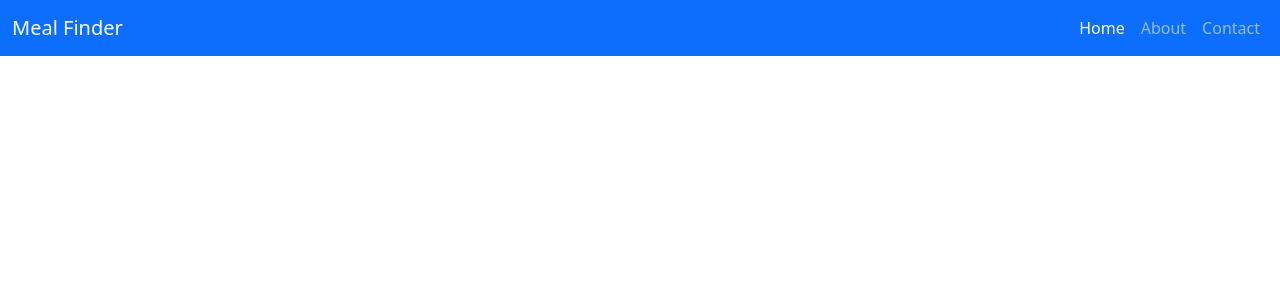
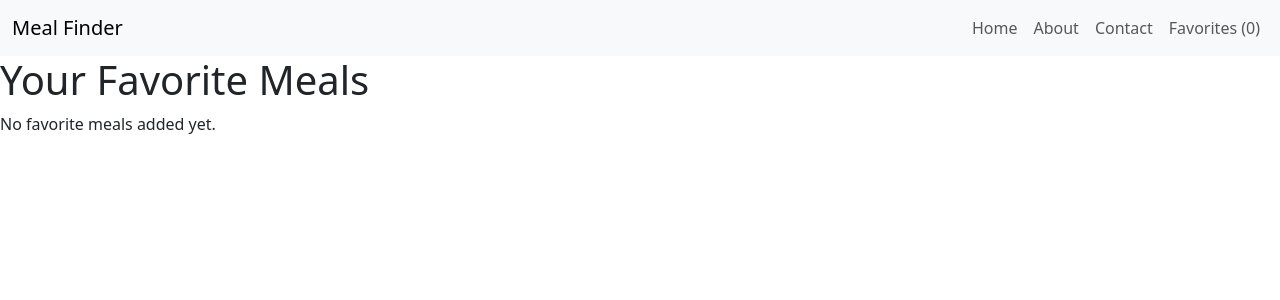
Before and after one commit to Gulayozov/final, a React (Create React App) app: page /favorites in a window 1280 px wide. Shown: the top 300 px of the page. Built offline with nearby package versions, Linux system fonts and the light colour scheme.

Commit message:
added interactivity#4 (Favorites category)

```diff
--- a/src/App.js
+++ b/src/App.js
@@ -5,6 +5,7 @@ import Home from './pages/Home';
 import MealDetails from './pages/MealDetails';
 import About from './pages/About';
 import Contact from './pages/Contact';
+import Favorites from './pages/Favorites';
 
 const App = () => {
     return (
@@ -15,6 +16,7 @@ const App = () => {
                 <Route path="/meal/:id" element={<MealDetails />} />
                 <Route path="/about" element={<About />} />
                 <Route path="/contact" element={<Contact />} />
+                <Route path="/favorites" element={<Favorites />} />
             </Routes>
         </Router>
     );
--- a/src/components/Navbar.js
+++ b/src/components/Navbar.js
@@ -1,9 +1,12 @@
 import React from 'react';
 import { Link } from 'react-router-dom';
+import { useFavorites } from '../context/FavoritesContext';
 
 const Navbar = () => {
+    const { favorites } = useFavorites();
+
     return (
-        <nav className="navbar navbar-expand-lg navbar-dark bg-primary">
+        <nav className="navbar navbar-expand-lg navbar-light bg-light">
             <div className="container-fluid">
                 <Link className="navbar-brand" to="/">Meal Finder</Link>
                 <button className="navbar-toggler" type="button" data-bs-toggle="collapse" data-bs-target="#navbarNav" aria-controls="navbarNav" aria-expanded="false" aria-label="Toggle navigation">
@@ -12,13 +15,18 @@ const Navbar = () => {
                 <div className="collapse navbar-collapse" id="navbarNav">
                     <ul className="navbar-nav ms-auto">
                         <li className="nav-item">
-                            <Link className="nav-link active" to="/">Home</Link>
+                            <Link className="nav-link" to="/">Home</Link>
                         </li>
                         <li className="nav-item">
                             <Link className="nav-link" to="/about">About</Link>
                         </li>
                         <li className="nav-item">
                             <Link className="nav-link" to="/contact">Contact</Link>
+                        </li>
+                        <li className="nav-item">
+                            <Link className="nav-link" to="/favorites">
+                                Favorites ({favorites.length})
+                            </Link>
                         </li>
                     </ul>
                 </div>
--- /dev/null
+++ b/src/context/FavoritesContext.js
@@ -0,0 +1,27 @@
+import React, { createContext, useState, useContext } from 'react';
+
+const FavoritesContext = createContext();
+
+export const FavoritesProvider = ({ children }) => {
+    const [favorites, setFavorites] = useState([]);
+
+    const addToFavorites = (meal) => {
+        if (!favorites.some((fav) => fav.idMeal === meal.idMeal)) {
+            setFavorites((prevFavorites) => [...prevFavorites, meal]);
+        }
+    };
+
+    const removeFromFavorites = (mealId) => {
+        setFavorites(favorites.filter((meal) => meal.idMeal !== mealId));
+    };
+
+    return (
+        <FavoritesContext.Provider value={{ favorites, addToFavorites, removeFromFavorites }}>
+            {children}
+        </FavoritesContext.Provider>
+    );
+};
+
+export const useFavorites = () => {
+    return useContext(FavoritesContext);
+};
--- a/src/index.js
+++ b/src/index.js
@@ -4,16 +4,15 @@ import './index.css';
 import App from './App';
 import reportWebVitals from './reportWebVitals';
 import 'bootstrap/dist/css/bootstrap.min.css';
-
+import { FavoritesProvider } from './context/FavoritesContext';
 
 const root = ReactDOM.createRoot(document.getElementById('root'));
 root.render(
-  <React.StrictMode>
-    <App />
-  </React.StrictMode>
+    <React.StrictMode>
+        <FavoritesProvider>
+            <App />
+        </FavoritesProvider>
+    </React.StrictMode>
 );
 
-// If you want to start measuring performance in your app, pass a function
-// to log results (for example: reportWebVitals(console.log))
-// or send to an analytics endpoint. Learn more: https://bit.ly/CRA-vitals
 reportWebVitals();
--- /dev/null
+++ b/src/pages/Favorites.js
@@ -0,0 +1,33 @@
+import React from 'react';
+import { useFavorites } from '../context/FavoritesContext';
+import { Link } from 'react-router-dom';
+
+const Favorites = () => {
+    const { favorites, removeFromFavorites } = useFavorites();
+
+    return (
+        <div className="favorites">
+            <h1>Your Favorite Meals</h1>
+            {favorites.length > 0 ? (
+                <div className="meal-list">
+                    {favorites.map((meal) => (
+                        <div key={meal.idMeal} className="meal-card">
+                            <img src={meal.strMealThumb} alt={meal.strMeal} />
+                            <h3>{meal.strMeal}</h3>
+                            <button className="btn btn-danger" onClick={() => removeFromFavorites(meal.idMeal)}>
+                                Remove from Favorites
+                            </button>
+                            <Link to={`/meal/${meal.idMeal}`} className="btn btn-primary">
+                                View Details
+                            </Link>
+                        </div>
+                    ))}
+                </div>
+            ) : (
+                <p>No favorite meals added yet.</p>
+            )}
+        </div>
+    );
+};
+
+export default Favorites;
--- a/src/pages/Home.js
+++ b/src/pages/Home.js
@@ -6,19 +6,16 @@ const Home = () => {
     const [searchTerm, setSearchTerm] = useState('');
     const [category, setCategory] = useState('');
 
-    // Fetch meals based on category or random
     useEffect(() => {
         const fetchMeals = async () => {
             let url = '';
 
-            // If category is selected, fetch meals by category
             if (category && category !== 'Random') {
                 url = `https://www.themealdb.com/api/json/v1/1/filter.php?c=${category}`;
             }
-            // If "Random" is selected, fetch multiple random meals
             else if (category === 'Random') {
                 const randomMeals = [];
-                for (let i = 0; i < 5; i++) { // Change 5 to the number of random meals you want
+                for (let i = 0; i < 9; i++) {
                     const res = await fetch('https://www.themealdb.com/api/json/v1/1/random.php');
                     const data = await res.json();
                     if (data.meals) {
@@ -28,7 +25,6 @@ const Home = () => {
                 setMeals(randomMeals);
                 return;
             }
-            // Default: fetch all meals (if no category is selected)
             else {
                 url = 'https://www.themealdb.com/api/json/v1/1/search.php?s=';
             }
--- a/src/pages/MealDetails.js
+++ b/src/pages/MealDetails.js
@@ -1,43 +1,51 @@
-// src/pages/MealDetails.js
 import React, { useState, useEffect } from 'react';
-import { useParams } from 'react-router-dom';
+import { useParams, useNavigate } from 'react-router-dom';
+import { useFavorites } from '../context/FavoritesContext';
 
 const MealDetails = () => {
     const { id } = useParams();
     const [meal, setMeal] = useState(null);
+    const { favorites, addToFavorites, removeFromFavorites } = useFavorites();
+    const navigate = useNavigate();
 
     useEffect(() => {
-        const fetchMealDetails = async () => {
-            const res = await fetch(`https://www.themealdb.com/api/json/v1/1/lookup.php?i=${id}`);
-            const data = await res.json();
+        const fetchMeal = async () => {
+            const response = await fetch(`https://www.themealdb.com/api/json/v1/1/lookup.php?i=${id}`);
+            const data = await response.json();
             setMeal(data.meals[0]);
         };
-        fetchMealDetails();
+
+        fetchMeal();
     }, [id]);
 
-    if (!meal) return <div>Loading...</div>;
+    const isFavorite = meal && favorites.some((fav) => fav.idMeal === meal.idMeal);
+
+    const handleFavoriteClick = () => {
+        if (isFavorite) {
+            removeFromFavorites(meal.idMeal);
+        } else {
+            addToFavorites(meal);
+        }
+    };
+
+    if (!meal) {
+        return <div>Loading...</div>;
+    }
 
     return (
-        <div className="container mt-5">
+        <div className="meal-details">
             <h1>{meal.strMeal}</h1>
-            <div className="row">
-                <div className="col-md-6">
-                    <img src={meal.strMealThumb} className="img-fluid" alt={meal.strMeal} />
-                </div>
-                <div className="col-md-6">
-                    <h3>Ingredients</h3>
-                    <ul>
-                        {Object.keys(meal)
-                            .filter((key) => key.includes('strIngredient') && meal[key])
-                            .map((key, index) => (
-                                <li key={index}>{meal[key]}</li>
-                            ))}
-                    </ul>
-                    <h3>Instructions</h3>
-                    <p>{meal.strInstructions}</p>
-                    <button className="btn btn-secondary">Save to Favorites</button>
-                </div>
-            </div>
+            <img src={meal.strMealThumb} alt={meal.strMeal} />
+            <p>{meal.strInstructions}</p>
+            <button
+                className={`btn ${isFavorite ? 'btn-danger' : 'btn-primary'}`}
+                onClick={handleFavoriteClick}
+            >
+                {isFavorite ? 'Remove from Favorites' : 'Save to Favorites'}
+            </button>
+            <button className="btn btn-secondary" onClick={() => navigate('/')}>
+                Back to Meals
+            </button>
         </div>
     );
 };
```
